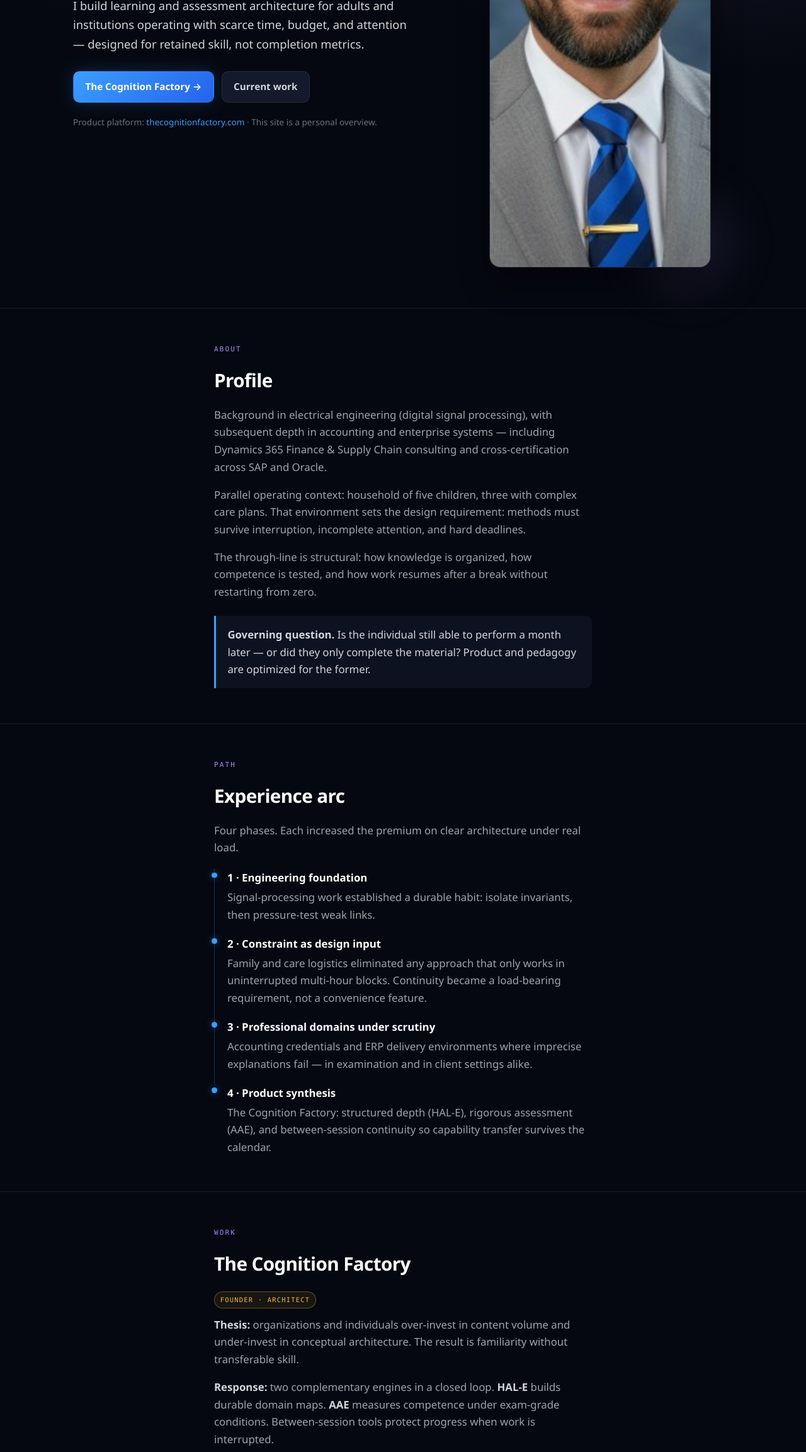
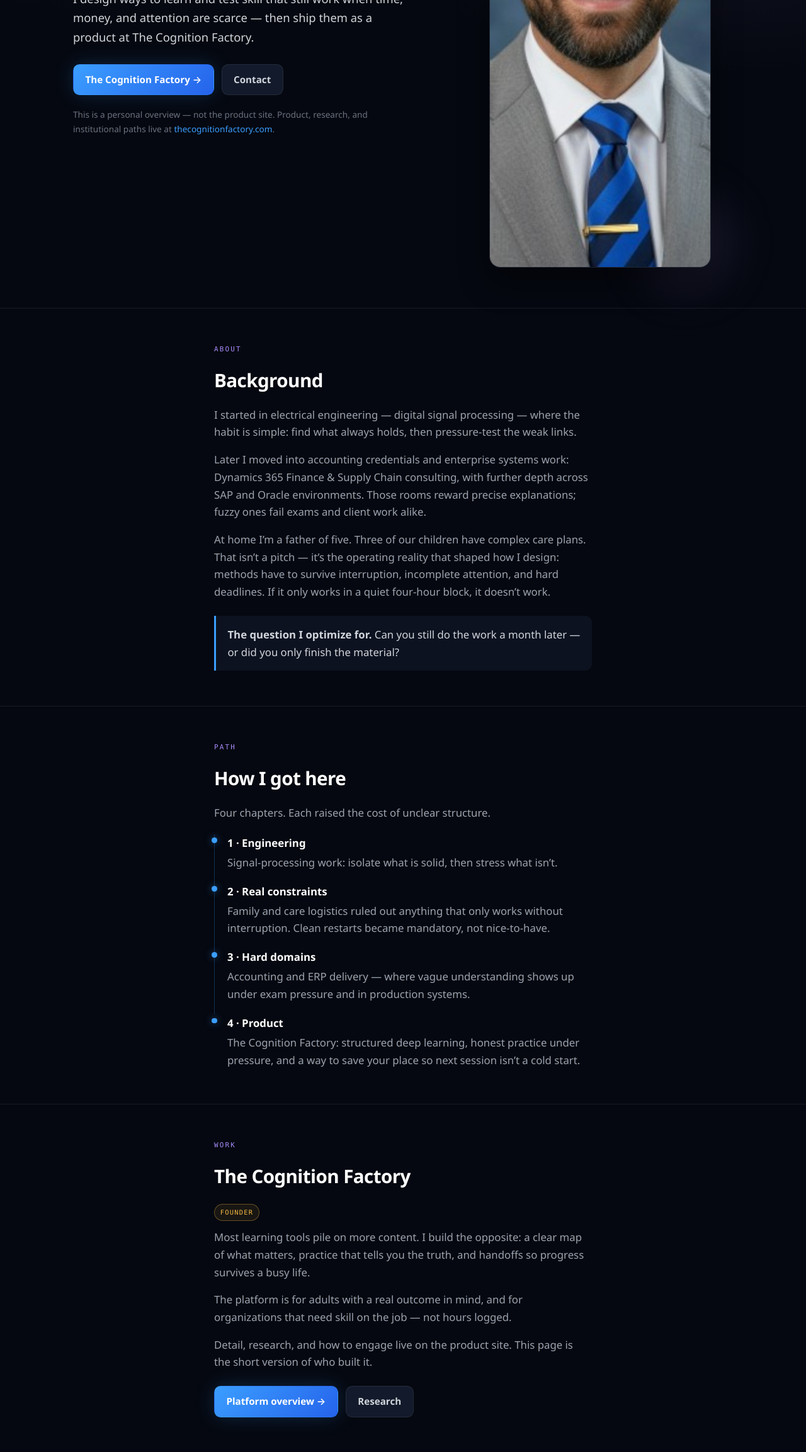
Before and after one commit to johnhekmati/johnhekmati.com, a website: page index.html in a window 1280 px wide. Shown: the part 494-2800 px from the top of the page at 63% size. Drawn offline with Linux system fonts and the light colour scheme.

Commit message:
Streamline personal site to founder overview funneling into TCF.
Drop product-engine cards and factory jargon; plain career path, Proton email contact, and clearer who-I-am / what-I-build framing.

```diff
--- a/css/styles.css
+++ b/css/styles.css
@@ -477,3 +477,43 @@ strong {
   border-radius: 999px;
   margin-bottom: 0.75rem;
 }
+
+.work-actions {
+  display: flex;
+  flex-wrap: wrap;
+  gap: 0.75rem;
+  margin-top: 1.5rem !important;
+  max-width: none !important;
+}
+
+.contact-email {
+  margin: 1.25rem 0 0.5rem !important;
+  font-size: 1.15rem;
+  font-weight: 600;
+}
+
+.contact-email a {
+  color: #fff;
+}
+
+.contact-email a:hover {
+  color: var(--electric);
+}
+
+.contact-alt {
+  margin-top: 1.5rem !important;
+  font-size: 0.9rem;
+  color: var(--gray-500);
+}
+
+.footer-links {
+  display: inline-flex;
+  flex-wrap: wrap;
+  align-items: center;
+  gap: 0.35rem 0.5rem;
+}
+
+.footer-sep {
+  color: var(--gray-600);
+  opacity: 0.7;
+}
--- a/index.html
+++ b/index.html
@@ -3,13 +3,13 @@
 <head>
   <meta charset="UTF-8" />
   <meta name="viewport" content="width=device-width, initial-scale=1.0" />
-  <meta name="description" content="John Hekmati — durable capability under real constraints. Founder, The Cognition Factory." />
+  <meta name="description" content="John Hekmati — engineer, systems consultant, founder of The Cognition Factory. Skill that still works a month later." />
   <meta name="theme-color" content="#050810" />
   <title>John Hekmati</title>
   <link rel="stylesheet" href="/css/styles.css" />
   <link rel="icon" type="image/jpeg" href="/assets/images/john-hekmati.jpg" />
   <meta property="og:title" content="John Hekmati" />
-  <meta property="og:description" content="Capability that holds under constraint. Founder, The Cognition Factory." />
+  <meta property="og:description" content="Who I am, what I build, and where the product lives. Founder, The Cognition Factory." />
   <meta property="og:type" content="website" />
   <meta property="og:url" content="https://johnhekmati.com" />
   <meta property="og:image" content="https://johnhekmati.com/assets/images/john-hekmati.jpg" />
@@ -32,23 +32,23 @@
     <section class="hero">
       <div class="wrap hero-grid">
         <div>
-          <p class="eyebrow">Founder · systems · capability transfer</p>
-          <h1>Capability that holds under constraint.</h1>
+          <p class="eyebrow">Engineer · systems · founder</p>
+          <h1>Who I am. What I build.</h1>
           <p class="lede">
-            I build learning and assessment architecture for adults and institutions
-            operating with scarce time, budget, and attention — designed for retained skill,
-            not completion metrics.
+            I design ways to learn and test skill that still work when time, money,
+            and attention are scarce — then ship them as a product at
+            The Cognition Factory.
           </p>
           <div class="hero-actions">
             <a class="btn btn-primary" href="https://thecognitionfactory.com" target="_blank" rel="noopener noreferrer">
               The Cognition Factory →
             </a>
-            <a class="btn btn-secondary" href="#work">Current work</a>
+            <a class="btn btn-secondary" href="#contact">Contact</a>
           </div>
           <p class="hero-note">
-            Product platform:
-            <a href="https://thecognitionfactory.com" target="_blank" rel="noopener noreferrer">thecognitionfactory.com</a>
-            · This site is a personal overview.
+            This is a personal overview — not the product site.
+            Product, research, and institutional paths live at
+            <a href="https://thecognitionfactory.com" target="_blank" rel="noopener noreferrer">thecognitionfactory.com</a>.
           </p>
         </div>
 
@@ -70,26 +70,29 @@
     <section id="about" class="section">
       <div class="wrap wrap--column">
         <p class="section-label">About</p>
-        <h2>Profile</h2>
+        <h2>Background</h2>
         <p>
-          Background in electrical engineering (digital signal processing), with subsequent
-          depth in accounting and enterprise systems — including Dynamics&nbsp;365 Finance &amp;
-          Supply Chain consulting and cross-certification across SAP and Oracle.
+          I started in electrical engineering — digital signal processing —
+          where the habit is simple: find what always holds, then pressure-test
+          the weak links.
         </p>
         <p>
-          Parallel operating context: household of five children, three with complex care plans.
-          That environment sets the design requirement: methods must survive interruption,
-          incomplete attention, and hard deadlines.
+          Later I moved into accounting credentials and enterprise systems work:
+          Dynamics&nbsp;365 Finance &amp; Supply Chain consulting, with further
+          depth across SAP and Oracle environments. Those rooms reward precise
+          explanations; fuzzy ones fail exams and client work alike.
         </p>
         <p>
-          The through-line is structural: how knowledge is organized, how competence is tested,
-          and how work resumes after a break without restarting from zero.
+          At home I’m a father of five. Three of our children have complex care
+          plans. That isn’t a pitch — it’s the operating reality that shaped how
+          I design: methods have to survive interruption, incomplete attention,
+          and hard deadlines. If it only works in a quiet four-hour block, it
+          doesn’t work.
         </p>
         <div class="callout">
           <p>
-            <strong>Governing question.</strong>
-            Is the individual still able to perform a month later — or did they only complete the material?
-            Product and pedagogy are optimized for the former.
+            <strong>The question I optimize for.</strong>
+            Can you still do the work a month later — or did you only finish the material?
           </p>
         </div>
       </div>
@@ -99,29 +102,29 @@
     <section id="path" class="section">
       <div class="wrap wrap--column">
         <p class="section-label">Path</p>
-        <h2>Experience arc</h2>
+        <h2>How I got here</h2>
         <p>
-          Four phases. Each increased the premium on clear architecture under real load.
+          Four chapters. Each raised the cost of unclear structure.
         </p>
         <ul class="steps">
           <li>
-            <strong>1 · Engineering foundation</strong>
-            Signal-processing work established a durable habit: isolate invariants, then pressure-test weak links.
+            <strong>1 · Engineering</strong>
+            Signal-processing work: isolate what is solid, then stress what isn’t.
           </li>
           <li>
-            <strong>2 · Constraint as design input</strong>
-            Family and care logistics eliminated any approach that only works in uninterrupted multi-hour blocks.
-            Continuity became a load-bearing requirement, not a convenience feature.
+            <strong>2 · Real constraints</strong>
+            Family and care logistics ruled out anything that only works without interruption.
+            Clean restarts became mandatory, not nice-to-have.
           </li>
           <li>
-            <strong>3 · Professional domains under scrutiny</strong>
-            Accounting credentials and ERP delivery environments where imprecise explanations fail —
-            in examination and in client settings alike.
+            <strong>3 · Hard domains</strong>
+            Accounting and ERP delivery — where vague understanding shows up under exam pressure
+            and in production systems.
           </li>
           <li>
-            <strong>4 · Product synthesis</strong>
-            The Cognition Factory: structured depth (HAL-E), rigorous assessment (AAE), and
-            between-session continuity so capability transfer survives the calendar.
+            <strong>4 · Product</strong>
+            The Cognition Factory: structured deep learning, honest practice under pressure,
+            and a way to save your place so next session isn’t a cold start.
           </li>
         </ul>
       </div>
@@ -132,47 +135,27 @@
       <div class="wrap wrap--column">
         <p class="section-label">Work</p>
         <h2>The Cognition Factory</h2>
-        <span class="badge">Founder · Architect</span>
+        <span class="badge">Founder</span>
         <p>
-          <strong>Thesis:</strong> organizations and individuals over-invest in content volume and
-          under-invest in conceptual architecture. The result is familiarity without transferable skill.
+          Most learning tools pile on more content. I build the opposite:
+          a clear map of what matters, practice that tells you the truth,
+          and handoffs so progress survives a busy life.
         </p>
         <p>
-          <strong>Response:</strong> two complementary engines in a closed loop.
-          <strong>HAL-E</strong> builds durable domain maps.
-          <strong>AAE</strong> measures competence under exam-grade conditions.
-          Between-session tools protect progress when work is interrupted.
+          The platform is for adults with a real outcome in mind, and for
+          organizations that need skill on the job — not hours logged.
         </p>
         <p>
-          <strong>Primary segments:</strong> high-agency solo learners with a defined outcome,
-          and institutions that require capability transfer rather than seat-time compliance.
+          Detail, research, and how to engage live on the product site.
+          This page is the short version of who built it.
         </p>
 
-        <div class="grid-2">
-          <article class="card">
-            <p class="card-label">Learn</p>
-            <h3>HAL-E</h3>
-            <p>
-              Depth engine. Establishes domain structure, isolates what always holds,
-              and stress-tests weak points until the model is usable without notes.
-            </p>
-          </article>
-          <article class="card">
-            <p class="card-label amber">Prove</p>
-            <h3>AAE</h3>
-            <p>
-              Assessment engine. Closed-notes sampling, error classification, and targeted remediation —
-              one source map, multiple goal-specific practice packs.
-            </p>
-          </article>
-        </div>
-
-        <p style="margin-top: 1.5rem">
+        <p class="work-actions">
           <a class="btn btn-primary" href="https://thecognitionfactory.com" target="_blank" rel="noopener noreferrer">
-            Platform overview
+            Platform overview →
           </a>
-          <a class="btn btn-secondary" href="https://thecognitionfactory.com/#resources" target="_blank" rel="noopener noreferrer" style="margin-left: 0.5rem">
-            Research &amp; documentation
+          <a class="btn btn-secondary" href="https://thecognitionfactory.com/#resources" target="_blank" rel="noopener noreferrer">
+            Research
           </a>
         </p>
       </div>
@@ -182,14 +165,17 @@
     <section id="contact" class="section section--center">
       <div class="wrap wrap--center">
         <p class="section-label">Contact</p>
-        <h2>Engage</h2>
+        <h2>Get in touch</h2>
         <p>
-          For product, partnership, or fit discussions, include domain, operating constraints,
-          and the outcome that defines success. Primary channel: The Cognition Factory contact form.
+          Product, partnership, or a fit conversation: a short note with your domain,
+          constraints, and what “done well” looks like is enough.
         </p>
-        <div class="hero-actions hero-actions--center" style="margin-top: 1.25rem">
-          <a class="btn btn-primary" href="https://thecognitionfactory.com/#contact" target="_blank" rel="noopener noreferrer">
-            Contact form
+        <p class="contact-email">
+          <a href="mailto:hello@johnhekmati.com">hello@johnhekmati.com</a>
+        </p>
+        <div class="hero-actions hero-actions--center">
+          <a class="btn btn-primary" href="mailto:hello@johnhekmati.com">
+            Email me
           </a>
           <a class="btn btn-secondary" href="https://linkedin.com/in/johnhekmati" target="_blank" rel="noopener noreferrer">
             LinkedIn
@@ -198,6 +184,10 @@
             GitHub
           </a>
         </div>
+        <p class="contact-alt">
+          Prefer the product funnel?
+          <a href="https://thecognitionfactory.com/#contact" target="_blank" rel="noopener noreferrer">Contact form on The Cognition Factory</a>
+        </p>
       </div>
     </section>
   </main>
@@ -205,8 +195,12 @@
   <footer class="footer">
     <div class="wrap footer-inner">
       <span>© 2026 John Hekmati</span>
-      <span>
+      <span class="footer-links">
         <a href="https://thecognitionfactory.com">The Cognition Factory</a>
+        <span class="footer-sep" aria-hidden="true">·</span>
+        <a href="mailto:hello@johnhekmati.com">Email</a>
+        <span class="footer-sep" aria-hidden="true">·</span>
+        <a href="https://linkedin.com/in/johnhekmati" target="_blank" rel="noopener noreferrer">LinkedIn</a>
       </span>
     </div>
   </footer>
```
Also changed, not shown: README.md.
